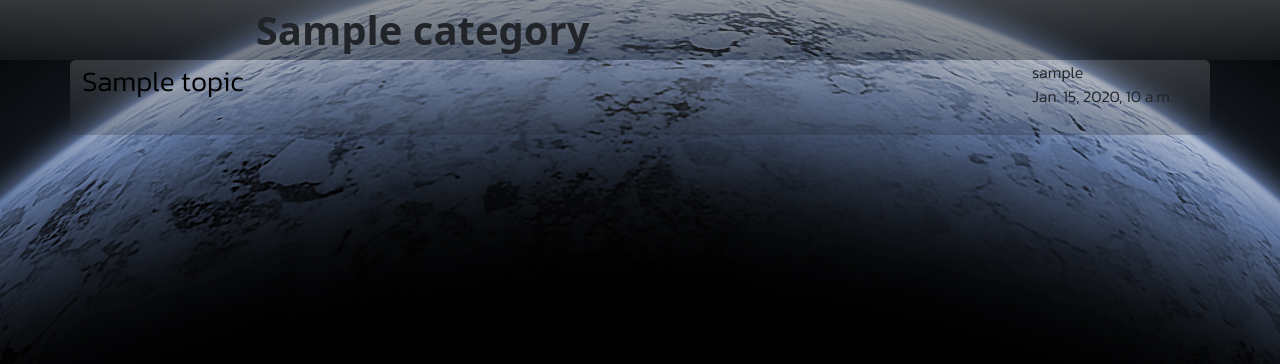
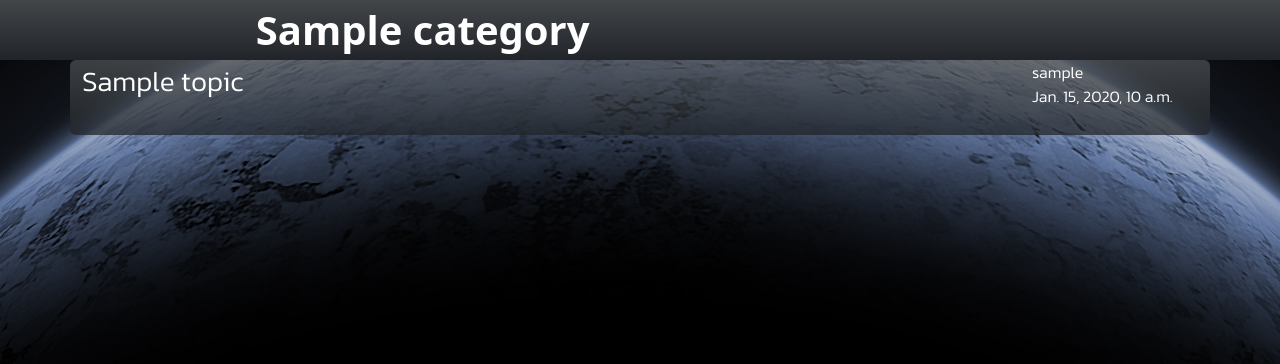
Before and after one commit to robcole-dev/cadius-forum, a Django app: page /topics/category/1/ in a window 1280 px wide. Shown: the part 56-420 px from the top of the page. Run offline with Django 3.2, Linux system fonts and the light colour scheme; tables that the repository leaves empty hold one stand-in row (values such as "Sample post"); some libraries are stand-ins or nearby versions; some web fonts are replaced.

Commit message:
Modify style of category detail for better reading

```diff
--- a/topic/templates/topic/category_detail.html
+++ b/topic/templates/topic/category_detail.html
@@ -2,17 +2,17 @@
 
 {% block content %}
     <div>
-        <div class="row bg-dark bg-gradient bg-opacity-50">
-            <p class="col-8 text-center fs-1 fw-bold">{{ category.name }}</p>
+        <div class="row bg-dark bg-gradient">
+            <p class="col-8 text-center text-white fs-1 fw-bold">{{ category.name }}</p>
             {% if user.is_authenticated %}
-            <a class="col-4 text-center fs-1 fw-bold fontawe" href="{% url 'new_topic' category.id %}"><i class="fas fa-plus-square"></i></a>
+            <a class="col-4 text-center text-white fs-1 fw-bold fontawe" href="{% url 'new_topic' category.id %}"><i class="fas fa-plus-square"></i></a>
             {% endif %}
         </div>
         <div class="container gy-5">
             {% for topic in topics %}
-            <div class="row bg-dark bg-gradient bg-opacity-25 rounded topic">
-                <a class="col fs-3 align-middle text-black text-decoration-none" href="{% url 'topic_detail' category.id topic.id %}">{{ topic.title }}</a>
-                <div class="col col-sm-5 col-md-4 col-lg-3 col-xl-2 align-items-center justify-content-start">
+            <div class="row bg-dark bg-gradient bg-opacity-75 rounded topic">
+                <a class="col fs-3 align-middle text-white text-decoration-none" href="{% url 'topic_detail' category.id topic.id %}">{{ topic.title }}</a>
+                <div class="col col-sm-5 col-md-4 col-lg-3 col-xl-2 text-white align-items-center justify-content-start">
                     {{ topic.author }}
                     <br>
                     {{ topic.startdate }}
```
